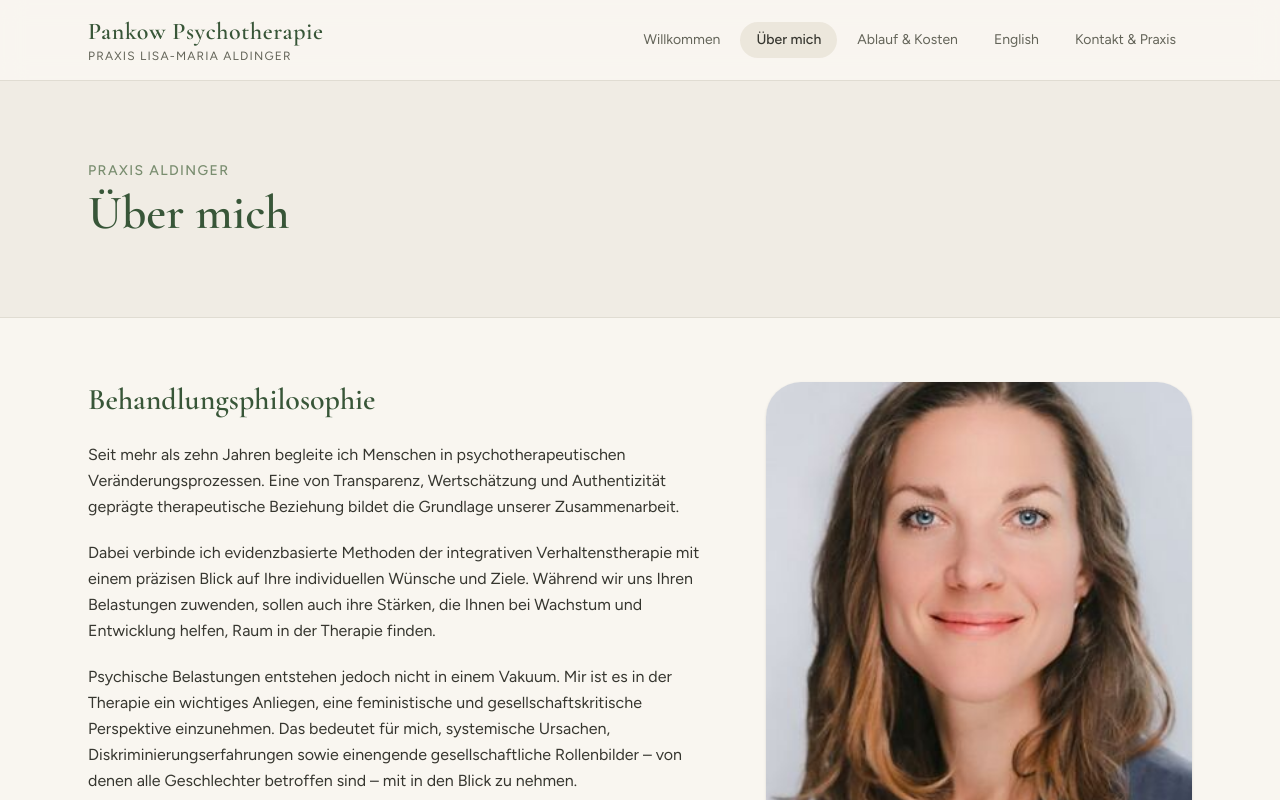
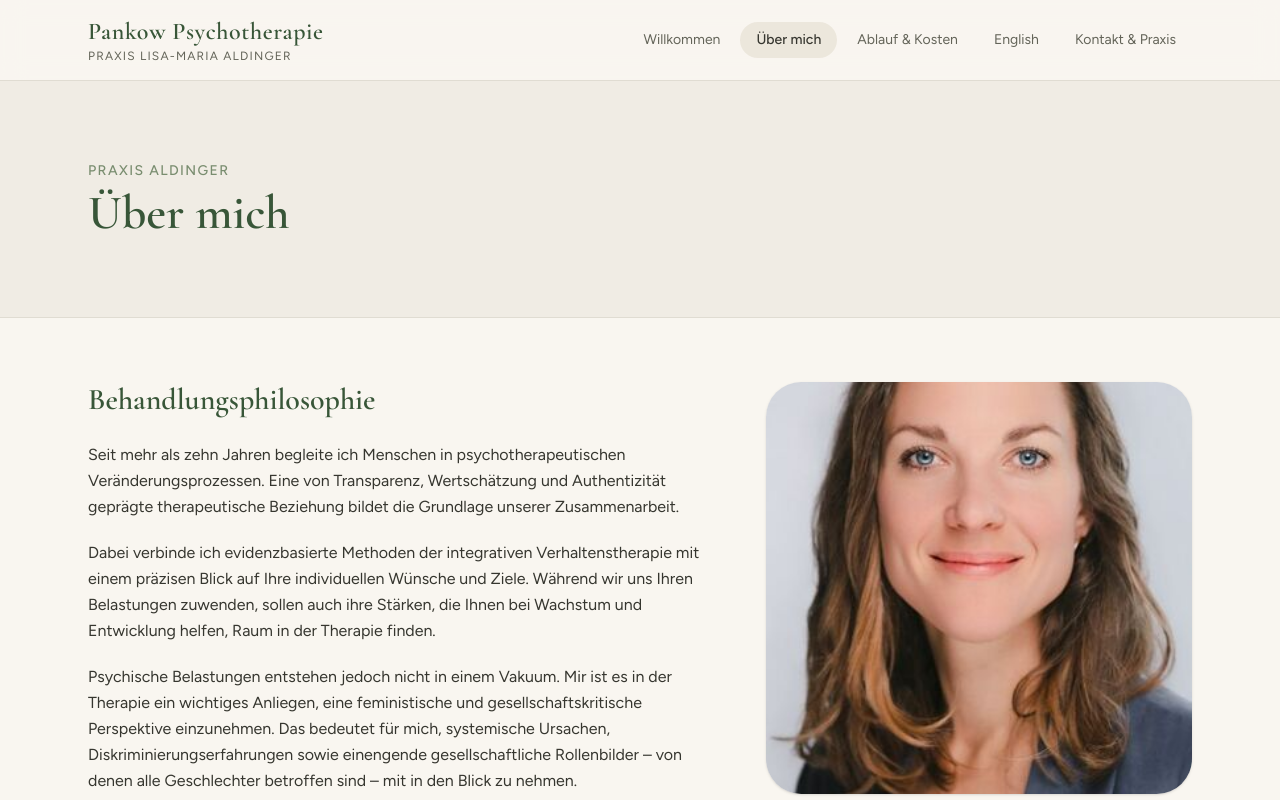
Before and after one commit to aldingel/Privatpraxis-fuer-Psychotherapie, a Next.js app: page /ueber-mich in a window 1280 px wide. Shown: the top 800 px of the page. Built offline with nearby package versions, Linux system fonts and the light colour scheme.

Commit message:
feat: update grid layout and image container styles on UeberMichPage
Updated grid items-stretch and image min-height for better layout and visual appeal

Co-authored-by: aldingel <304495052+aldingel@users.noreply.github.com>

```diff
--- a/app/ueber-mich/page.tsx
+++ b/app/ueber-mich/page.tsx
@@ -69,7 +69,7 @@ export default function UeberMichPage() {
         <PageHero eyebrow="Praxis Aldinger" title="Über mich" />
 
         <section className="mx-auto max-w-6xl px-4 py-16 md:px-6">
-          <div className="grid items-start gap-10 lg:grid-cols-[3fr_2fr]">
+          <div className="grid items-stretch gap-10 lg:grid-cols-[3fr_2fr]">
             <div>
               <h2 className="text-3xl font-semibold text-primary">
                 Behandlungsphilosophie
@@ -100,7 +100,7 @@ export default function UeberMichPage() {
                 </p>
               </div>
             </div>
-            <div className="relative aspect-[4/5] overflow-hidden rounded-3xl shadow-sm">
+            <div className="relative min-h-96 overflow-hidden rounded-3xl shadow-sm">
               <Image
                 src="/images/portrait-aldinger.jpg"
                 alt="Porträt von Lisa-Maria Aldinger, Psychologische Psychotherapeutin"
```
